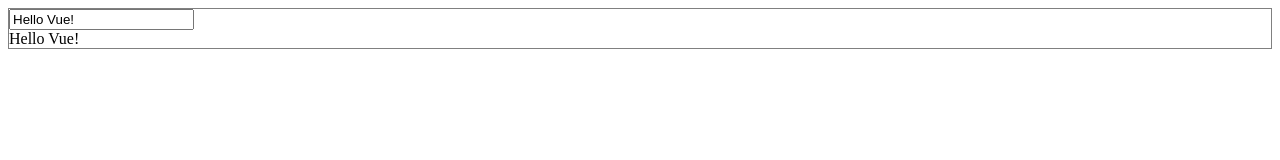
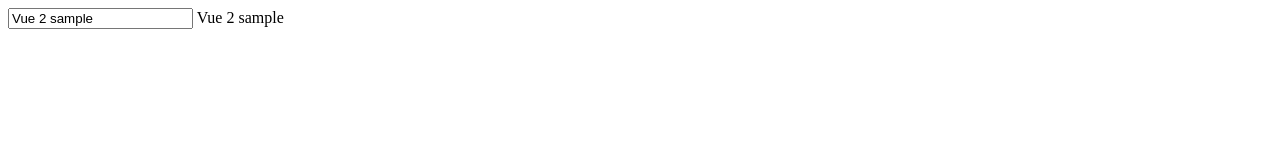
Before and after one commit to USARB-WEB/vue2021cdn.local, a plain HTML site: page 2. V-model/index.html in a window 1280 px wide. Drawn offline with nearby package versions, Linux system fonts and the light colour scheme.

Commit message:
V-Model (v-2)

```diff
--- a/2. V-model/app.js
+++ b/2. V-model/app.js
@@ -1,6 +1,6 @@
-var app = new Vue({
+const app = new Vue({
     el: '#app',
     data: {
-        message: 'Hello Vue!'
+        message: "Vue 2 sample"
     }
 })
--- a/2. V-model/index.html
+++ b/2. V-model/index.html
@@ -7,8 +7,9 @@
     <title>Document</title>
 </head>
 <body>
-    <div id="app" style="border: 1px solid gray">
-        <input type="text" v-model="message"> <br>
+
+    <div id="app">
+        <input type="text" v-model="message">
         {{ message }}
     </div>
 
```
